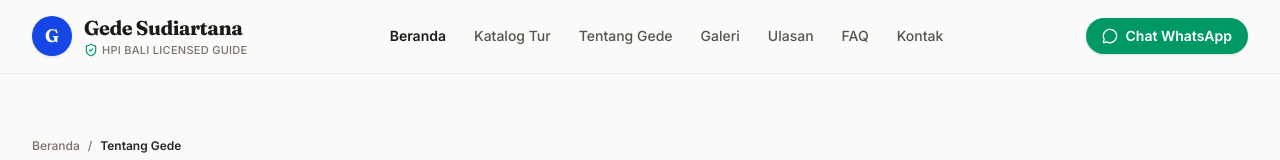
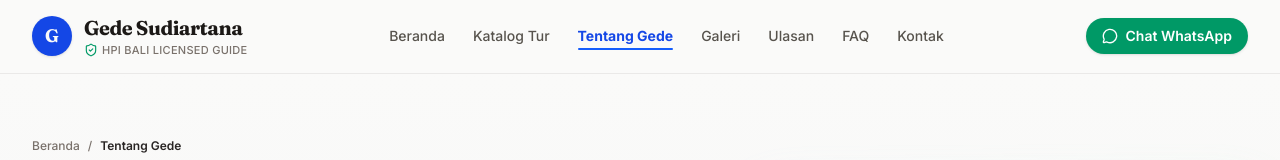
Before and after one commit to sumestawsome/gedebaliguide, a Next.js app: page /about in a window 1280 px wide. Shown: the top 160 px of the page. Built offline with nearby package versions, Linux system fonts and the light colour scheme.

Commit message:
feat(navigation): add active route indicators and mobile menu items for About, Gallery, and Reviews

```diff
--- a/src/components/layout/Navbar.tsx
+++ b/src/components/layout/Navbar.tsx
@@ -2,18 +2,35 @@
 
 import React, { useState } from "react";
 import Link from "next/link";
-import { MessageCircle, Menu, X, Phone, ShieldCheck } from "lucide-react";
+import { usePathname } from "next/navigation";
+import { MessageCircle, Menu, X, ShieldCheck, Compass, UserCheck, Camera, Star, HelpCircle, Mail } from "lucide-react";
 import { mockGuideProfile } from "@/data/mock-data";
 import { getGeneralConsultationUrl } from "@/lib/whatsapp";
 
 export default function Navbar() {
   const [mobileMenuOpen, setMobileMenuOpen] = useState(false);
+  const pathname = usePathname();
   const waUrl = getGeneralConsultationUrl("navbar");
+
+  const navItems = [
+    { href: "/", label: "Beranda", icon: null },
+    { href: "/tours", label: "Katalog Tur", icon: Compass },
+    { href: "/about", label: "Tentang Gede", icon: UserCheck, desc: "Profil & Lisensi HPI" },
+    { href: "/gallery", label: "Galeri", icon: Camera, desc: "Dokumentasi Foto" },
+    { href: "/reviews", label: "Ulasan", icon: Star, desc: "Testimoni Bintang 5" },
+    { href: "/faq", label: "FAQ", icon: HelpCircle },
+    { href: "/contact", label: "Kontak", icon: Mail },
+  ];
+
+  const isActive = (href: string) => {
+    if (href === "/") return pathname === "/";
+    return pathname.startsWith(href);
+  };
 
   return (
     <header className="sticky top-0 z-40 w-full border-b border-stone-200/80 bg-[#fafaf9]/90 backdrop-blur-md transition-all">
       <div className="mx-auto flex max-w-7xl items-center justify-between px-4 py-3.5 sm:px-6 lg:px-8">
-        {/* Brand */}
+        {/* Brand Logo */}
         <Link href="/" className="group flex items-center gap-3">
           <div className="flex h-10 w-10 items-center justify-center rounded-full bg-blue-700 text-stone-50 font-serif font-bold text-lg shadow-sm">
             G
@@ -29,49 +46,47 @@ export default function Navbar() {
         </Link>
 
         {/* Desktop Nav */}
-        <nav className="hidden md:flex items-center gap-7 text-sm font-medium text-stone-600">
-          <Link href="/" className="text-stone-900 font-semibold hover:text-blue-700 transition-colors">
-            Beranda
-          </Link>
-          <Link href="/tours" className="hover:text-blue-700 transition-colors">
-            Katalog Tur
-          </Link>
-          <Link href="/about" className="hover:text-blue-700 transition-colors">
-            Tentang Gede
-          </Link>
-          <Link href="/gallery" className="hover:text-blue-700 transition-colors">
-            Galeri
-          </Link>
-          <Link href="/reviews" className="hover:text-blue-700 transition-colors">
-            Ulasan
-          </Link>
-          <Link href="/faq" className="hover:text-blue-700 transition-colors">
-            FAQ
-          </Link>
-          <Link href="/contact" className="hover:text-blue-700 transition-colors">
-            Kontak
-          </Link>
+        <nav className="hidden md:flex items-center gap-6 lg:gap-7 text-sm font-medium text-stone-600">
+          {navItems.map((item) => {
+            const active = isActive(item.href);
+            return (
+              <Link
+                key={item.href}
+                href={item.href}
+                className={`relative py-1 transition-colors ${
+                  active
+                    ? "font-bold text-blue-700"
+                    : "hover:text-blue-700 text-stone-600"
+                }`}
+              >
+                <span>{item.label}</span>
+                {active && (
+                  <span className="absolute bottom-0 left-0 h-0.5 w-full rounded-full bg-blue-600" />
+                )}
+              </Link>
+            );
+          })}
         </nav>
 
-        {/* WhatsApp CTA */}
+        {/* Desktop WhatsApp CTA */}
         <div className="hidden sm:flex items-center gap-3">
           <a
             href={waUrl}
             target="_blank"
             rel="noopener noreferrer"
-            className="inline-flex items-center gap-2 rounded-full bg-emerald-600 px-4 py-2 text-sm font-semibold text-white shadow-sm hover:bg-emerald-700 transition-all active:scale-95"
+            className="inline-flex items-center gap-2 rounded-full bg-emerald-600 px-4 py-2 text-sm font-semibold text-white shadow-sm hover:bg-emerald-500 transition-all active:scale-95"
           >
             <MessageCircle className="h-4 w-4" />
             <span>Chat WhatsApp</span>
           </a>
         </div>
 
-        {/* Mobile menu button */}
+        {/* Mobile menu toggle button */}
         <div className="flex md:hidden">
           <button
             type="button"
             onClick={() => setMobileMenuOpen(!mobileMenuOpen)}
-            className="inline-flex items-center justify-center rounded-lg p-2 text-stone-600 hover:bg-stone-200/60 focus:outline-none"
+            className="inline-flex items-center justify-center rounded-lg p-2 text-stone-600 hover:bg-stone-200/60 focus:outline-hidden"
             aria-expanded={mobileMenuOpen}
             aria-label="Buka menu navigasi"
           >
@@ -83,63 +98,42 @@ export default function Navbar() {
       {/* Mobile nav menu */}
       {mobileMenuOpen && (
         <div className="md:hidden border-b border-stone-200 bg-[#fafaf9] px-4 pt-3 pb-6 space-y-3">
-          <div className="flex flex-col space-y-1 text-base font-medium text-stone-800">
-            <Link
-              href="/"
-              onClick={() => setMobileMenuOpen(false)}
-              className="rounded-xl px-4 py-3 text-stone-900 bg-stone-200/60 font-semibold"
-            >
-              Beranda
-            </Link>
-            <Link
-              href="/tours"
-              onClick={() => setMobileMenuOpen(false)}
-              className="rounded-xl px-4 py-3 hover:bg-stone-100 transition-colors"
-            >
-              Katalog Tur
-            </Link>
-            <Link
-              href="/about"
-              onClick={() => setMobileMenuOpen(false)}
-              className="rounded-xl px-4 py-3 hover:bg-stone-100 transition-colors"
-            >
-              Tentang Gede
-            </Link>
-            <Link
-              href="/gallery"
-              onClick={() => setMobileMenuOpen(false)}
-              className="rounded-xl px-4 py-3 hover:bg-stone-100 transition-colors"
-            >
-              Galeri Dokumentasi
-            </Link>
-            <Link
-              href="/reviews"
-              onClick={() => setMobileMenuOpen(false)}
-              className="rounded-xl px-4 py-3 hover:bg-stone-100 transition-colors"
-            >
-              Ulasan Tamu
-            </Link>
-            <Link
-              href="/faq"
-              onClick={() => setMobileMenuOpen(false)}
-              className="rounded-xl px-4 py-3 hover:bg-stone-100 transition-colors"
-            >
-              Tanya Jawab (FAQ)
-            </Link>
-            <Link
-              href="/contact"
-              onClick={() => setMobileMenuOpen(false)}
-              className="rounded-xl px-4 py-3 hover:bg-stone-100 transition-colors"
-            >
-              Hubungi Gede
-            </Link>
+          <div className="flex flex-col space-y-1 text-sm font-medium text-stone-800">
+            {navItems.map((item) => {
+              const active = isActive(item.href);
+              const IconComponent = item.icon;
+
+              return (
+                <Link
+                  key={item.href}
+                  href={item.href}
+                  onClick={() => setMobileMenuOpen(false)}
+                  className={`flex items-center justify-between rounded-xl px-4 py-3 transition-colors ${
+                    active
+                      ? "bg-blue-50 text-blue-800 font-bold border-l-4 border-blue-600"
+                      : "hover:bg-stone-100 text-stone-700"
+                  }`}
+                >
+                  <div className="flex items-center gap-2.5">
+                    {IconComponent && <IconComponent className={`h-4 w-4 ${active ? "text-blue-700" : "text-stone-400"}`} />}
+                    <span>{item.label}</span>
+                  </div>
+                  {item.desc && (
+                    <span className="text-[11px] text-stone-400 font-normal">
+                      {item.desc}
+                    </span>
+                  )}
+                </Link>
+              );
+            })}
           </div>
+
           <div className="pt-3 border-t border-stone-200">
             <a
               href={waUrl}
               target="_blank"
               rel="noopener noreferrer"
-              className="flex w-full items-center justify-center gap-2 rounded-xl bg-emerald-600 px-4 py-3.5 text-base font-bold text-white shadow-md hover:bg-emerald-700 active:scale-[0.98] transition-all"
+              className="flex w-full items-center justify-center gap-2 rounded-xl bg-emerald-600 px-4 py-3.5 text-sm font-bold text-white shadow-md hover:bg-emerald-500 active:scale-[0.98] transition-all"
             >
               <MessageCircle className="h-5 w-5" />
               <span>Tanya via WhatsApp Langsung</span>
```
Also changed, not shown: .ngodingpakeai/pending.json.
